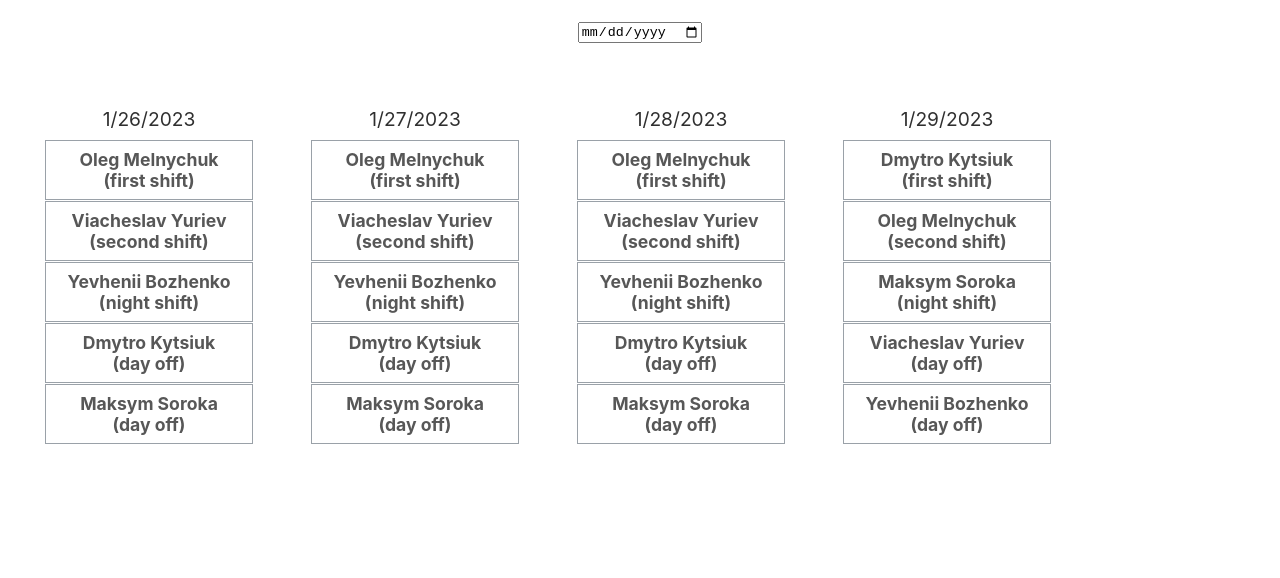
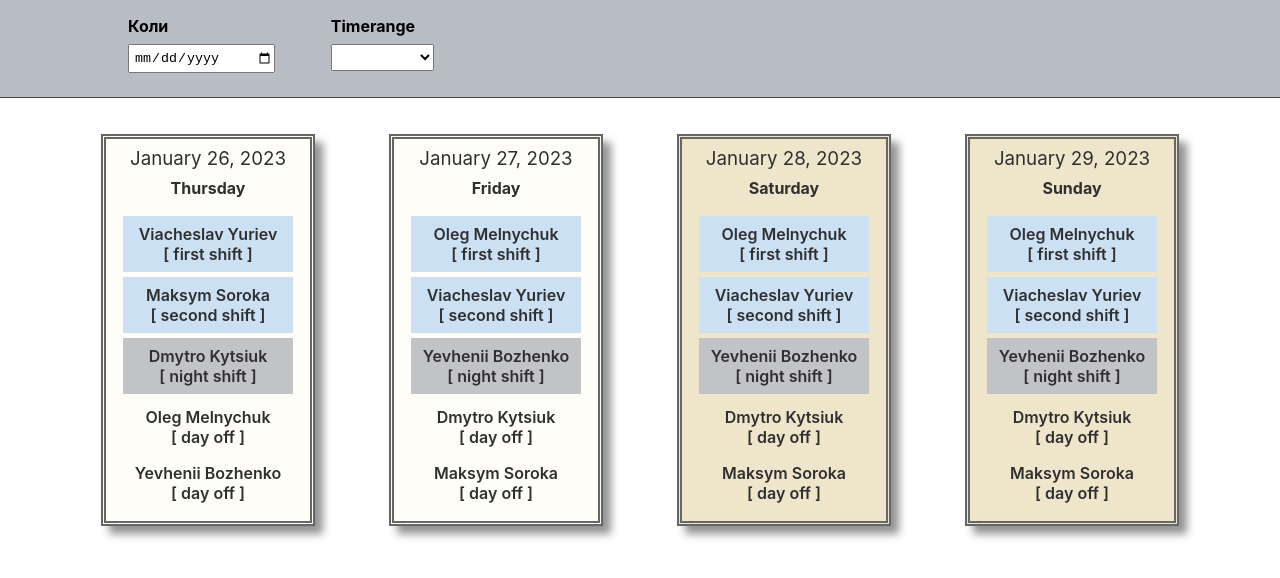
Before and after one commit to t-anpilov/MyCalendar, a React (Create React App) app: page / in a window 1280 px wide. Shown: the top 578 px of the page. Built offline with nearby package versions, Linux system fonts and the light colour scheme; the HTML template or start-up script is replaced by a standard one.

Commit message:
modified styles

```diff
--- a/src/App.css
+++ b/src/App.css
@@ -2,32 +2,101 @@ ul {
     list-style: none;
     margin: 0;
     padding: 0;
+    margin-top: 10px;
 }
 
-.DateBlock {
+.commonView {
+    width: 100%;
+}
+
+.container {
+    display: flex;
+    flex-direction: row;
+    flex-wrap: wrap;
+    justify-content:space-around;
+    width: 90%;
+    margin-right: 5%;
+    margin-left: 5%;
+}
+
+.dateBlock {
     display: inline-block;
-    margin: 20px 0px 0px 32px;
-    width: 210px;
-    padding: 12px;
+    margin: 36px 18px 0px;
+    width: 15%;
+    min-width: 180px;
+    max-width: 250px;
+    padding: 0px 12px 10px;
     opacity: 0.81;
     text-align: center;
+    border: thick double #424445;
+    box-shadow: 8px 8px 8px #787b7d;
 }
 
 ul li {
     padding: 8px;
-    margin: 1px;
-    opacity: 0.81;
-    border: 1px solid rgb(102, 112, 122);
-    font-size: 1.1rem;
-    font-weight: bold;
+    margin: 5px;
+    font-weight: 600;
 }
 
-.DateBlock header {
+.dateBlock header {
     padding: 8px;
     font-size: 1.2rem;
 }
 
 .dateInput {
-    padding: 20px 0 24px 0;
-    text-align: center;
+    padding-left: 10%;
+    padding-top: 16px;
+    padding-bottom: 24px;
+    background-color: #b7bdc2;
+    border-bottom: 1px solid #424445;
 }
+
+.dateInput div {
+    display: inline-block;
+    margin-right: 20px;
+}
+
+.inputField {
+    padding: 4px 0 4px 4px;
+    margin-top: 8px;
+}
+
+#choseDate {
+    width: 76%;
+}
+
+#numberOfDays {
+    width: 60%;
+}
+
+.day_shift {
+    background-color: rgb(193, 217, 242);
+}
+
+.night_shift {
+    background-color: rgba(181, 182, 187, 0.996);
+}
+.day_off {
+    margin: 0px;
+}
+
+label {
+    font-weight: bold;
+}
+
+.regular {
+    background-color:rgb(255, 253, 247);
+}
+
+.weekend {
+    background-color: rgb(235, 223, 192);
+}
+
+.dateBlock  h3 {
+    padding: 8px 0 8px 0;
+    font-weight: normal;
+}
+
+.dateBlock h4 {
+    padding-bottom: 8px;
+}
--- a/src/components/Cell.tsx
+++ b/src/components/Cell.tsx
@@ -3,14 +3,15 @@ import { Shift } from '../models/Shifts'
 
 type CellProps = Shift;
 
-const cellStyles: string[] = ['vacation', 'sickLeave', 'changeShift']
-
 export const Cell:React.FC<CellProps> = props => {
 
 
     return (
-      <li key={props.id} placeholder = {props.date?.toDateString()}>
-        {props.shiftLead} <br/> ({props.type})
+      <li
+        key={props.id}
+        className = {props.style}
+      >
+        {props.shiftLead} <br/> [ {props.type} ]
       </li>
     );
 }
--- a/src/components/DateBlock.tsx
+++ b/src/components/DateBlock.tsx
@@ -1,17 +1,33 @@
 import React from 'react';
 import { Cell } from './Cell'
 import { Shift } from '../models/Shifts';
+import { DateFormat } from '../models/DateFormat'
 
 type BlockProps = {
    shifts: Shift[];
-   id: string
+   id: string,
 };
 
 export const DateBlock:React.FC<BlockProps> = props => {
 
+    let dateElements: string[] = [];
+    let weekend: Boolean = false;
+    const blockStyles = ['regular dateBlock', 'weekend dateBlock'];
+
+    if (props.shifts[0].date) {
+        let dateFormat = new DateFormat(props.shifts[0].date);
+        dateElements = [...dateFormat.getFormatedDate];
+        weekend = dateFormat.checkIfWeekend
+    }
+
+
     return (
-        <div className='DateBlock' key={props.id}>
-            <header>{props.shifts[0].date?.toLocaleDateString()}</header>
+        <div
+            className={weekend ? blockStyles[1] : blockStyles[0]}
+            key={props.id}
+        >
+            <h3>{dateElements[0]}</h3>
+            <h4>{dateElements[1]}</h4>
             <ul>
             {
                 props.shifts.map(shift => {
--- a/src/components/DateRow.tsx
+++ b/src/components/DateRow.tsx
@@ -5,50 +5,96 @@ import { Shifts } from '../models/Shifts';
 export const DateRow:React.FC = ()=> {
 
     const refDateContainer = useRef<HTMLInputElement>(null);
+    const [dates, setDates] = useState<Date[]>([]);
+    const [daysNumber, setDaysNumber] = useState<number>(4);
 
-    const [dates, setDates] = useState<Date[]>([]);
+    const daysNumbersSelect = ['', 1, 3, 4, 7, 10];
     const msPerDay = 1000*60*60*24;
-    const daysNumber = 4;
+
     const addId = () => Math.round(Math.random()*1000).toString();
 
+    useEffect (() => {
 
-    useEffect (() => {
-      let currentDate = new Date();
       let requiredDates: Date [] = [];
-      for (let i=0; i<daysNumber; i++) {
-        let newDate = new Date(+currentDate + msPerDay*i);
+
+      if (!dates.length && daysNumber) {
+
+        let currentDate = new Date((new Date).toLocaleDateString());
+        for (let i=0; i<daysNumber; i++) {
+          let newDate = new Date(+currentDate + msPerDay*i);
+          requiredDates.push(newDate);
+        };
+        setDates([...requiredDates]);
+      }
+
+    }, []);
+
+
+    const renderDates = (startDate: Date, count: number ) => {
+      let requiredDates: Date [] = [];
+      for (let i=0; i<count; i++) {
+        let newDate = new Date(+startDate + msPerDay*i);
         requiredDates.push(newDate);
       };
-      setDates([...requiredDates]);
-    }, [])
+      if (requiredDates.length > 0) {
+        setDates([...requiredDates]);
+        }
+    };
 
     const handleDateInput = () => {
 
       let enteredDate: Date | null = null;
-      let requiredDates: Date [] = [];
-      if (refDateContainer.current) {
+      if (refDateContainer.current && daysNumber) {
         enteredDate = new Date(refDateContainer.current.value);
-        for (let i=0; i<daysNumber; i++) {
-            let newDate = new Date(+enteredDate + msPerDay*i);
-            requiredDates.push(newDate);
-        };
-      };
-
-      if (requiredDates.length > 0) {
-        setDates([...requiredDates]);
+        renderDates(enteredDate, daysNumber);
       };
     };
 
+    const handleNumberInput = (e: React.ChangeEvent<HTMLSelectElement>) => {
+      if (e.target && e.target.value) {
+        let eneteredNumber:number = Number(e.target.value);
+        renderDates(dates[0], eneteredNumber);
+        setDaysNumber(eneteredNumber);
+
+      }
+    }
+
     return (
-      <div>
+      <div className='commonView'>
         <form className='dateInput'>
+          <div>
+          <label htmlFor="choseDate">Коли &nbsp; &nbsp;</label>
           <input
+            className='inputField'
+            name ="choseDateInput"
+            id ="choseDate"
             type="date"
             ref={refDateContainer}
             onInput={handleDateInput}
+            placeholder = {(new Date()).toLocaleDateString()}
           />
+          </div>
+          <div>
+          <label htmlFor="numberOfDays">Timerange &nbsp; &nbsp;</label>
+          <select
+            className='inputField'
+            name ="numberOfDaysSelect"
+            id ="numberOfDays"
+            onChange={handleNumberInput}
+          >
+            {
+              daysNumbersSelect.map((value: number | string) => {
+                return (
+                  <option key = {value.toString()} value = {value}>
+                    {value ? `${value} days` : ''}
+                  </option>
+                )
+              })
+            }
+          </select>
+          </div>
         </form>
-        <div>
+        <div className='container'>
         {
             dates.map((date) => {
                 let currentShifts = new Shifts(date);
--- a/src/index.css
+++ b/src/index.css
@@ -1,4 +1,4 @@
-body {
+body, h3, h4 {
   margin: 0;
   font-family: -apple-system, BlinkMacSystemFont, 'Segoe UI', 'Roboto', 'Oxygen',
     'Ubuntu', 'Cantarell', 'Fira Sans', 'Droid Sans', 'Helvetica Neue',
--- /dev/null
+++ b/src/models/DateFormat.ts
@@ -0,0 +1,41 @@
+export interface DateFormat {
+    date: Date,
+    dateShownElements: string[],
+    weekDay: string,
+    options: object
+}
+
+export class DateFormat {
+
+    constructor (date: Date) {
+        this.date = date;
+        this. dateShownElements = [];
+        this.weekDay = '';
+        this.options = {
+            weekday: 'long',
+            year: 'numeric',
+            month: 'long',
+            day: 'numeric',
+        }
+    }
+
+    private getDateElements () {
+        let dateComponents = this.date.toLocaleString('en-US', this.options).split(', ');
+        let dateLine = dateComponents.slice(1).join(', ');
+        let dayLine = dateComponents[0];
+        this.dateShownElements.push(dateLine);
+        this.dateShownElements.push(dayLine);
+    };
+
+    public get getFormatedDate() {
+        this.getDateElements();
+        return this.dateShownElements;
+    };
+
+    public get checkIfWeekend() {
+        if (this.date.getDay() > 0 && this.date.getDay() < 6) {
+            return false;
+        };
+        return true;
+    };
+};
--- a/src/models/Shifts.ts
+++ b/src/models/Shifts.ts
@@ -31,9 +31,9 @@ export class Shifts {
     ];
 
     protected shifts: Shift[] =  [
-        {type: 'first shift', style: 'work_shift', order: 1},
-        {type: 'second shift', style: 'work_shift', order: 2},
-        {type: 'night shift', style: 'work_shift', order: 3},
+        {type: 'first shift', style: 'day_shift', order: 1},
+        {type: 'second shift', style: 'day_shift', order: 2},
+        {type: 'night shift', style: 'night_shift', order: 3},
         {type: 'day off', style: 'day_off', order: 4}
     ];
 
```
